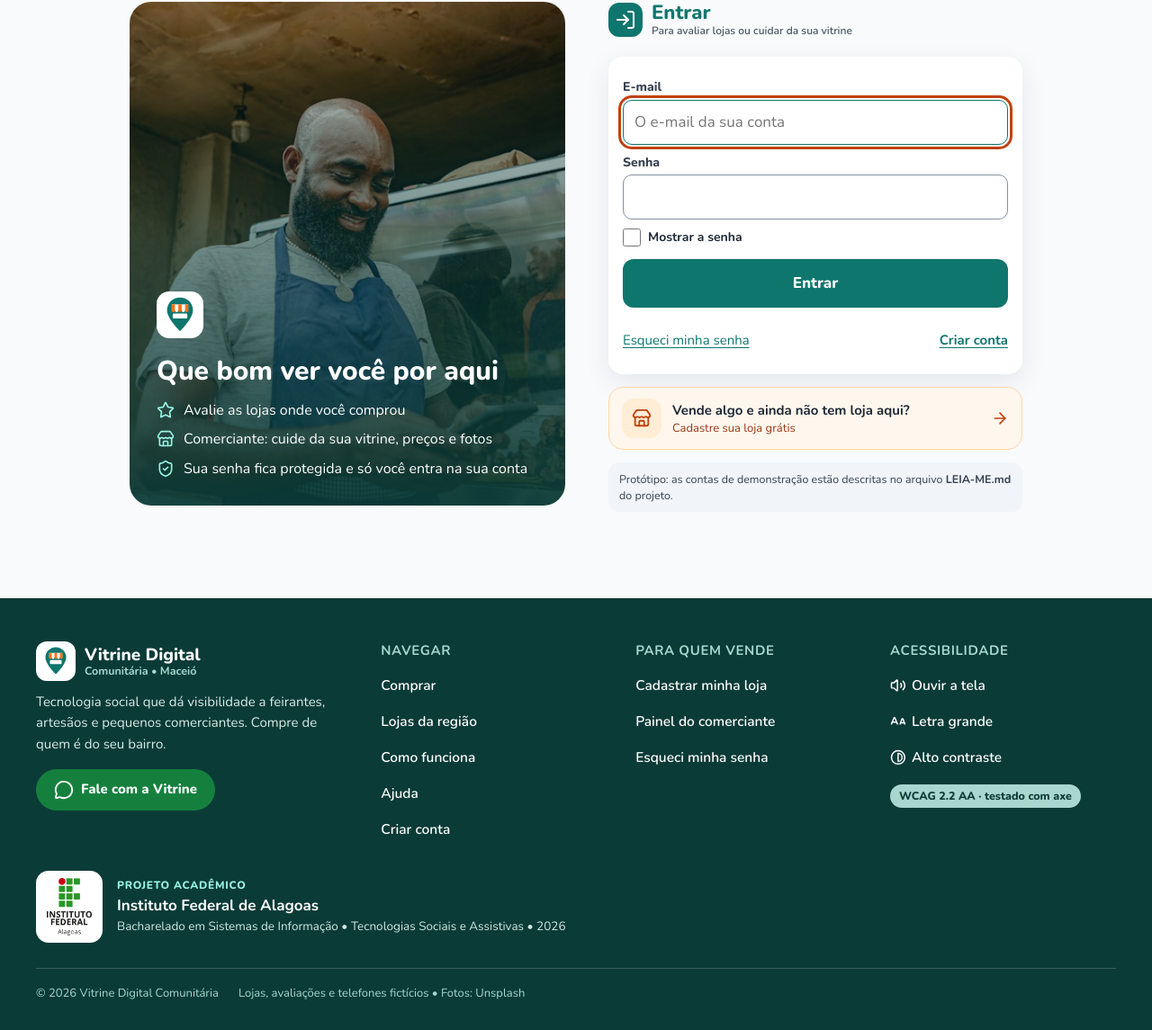
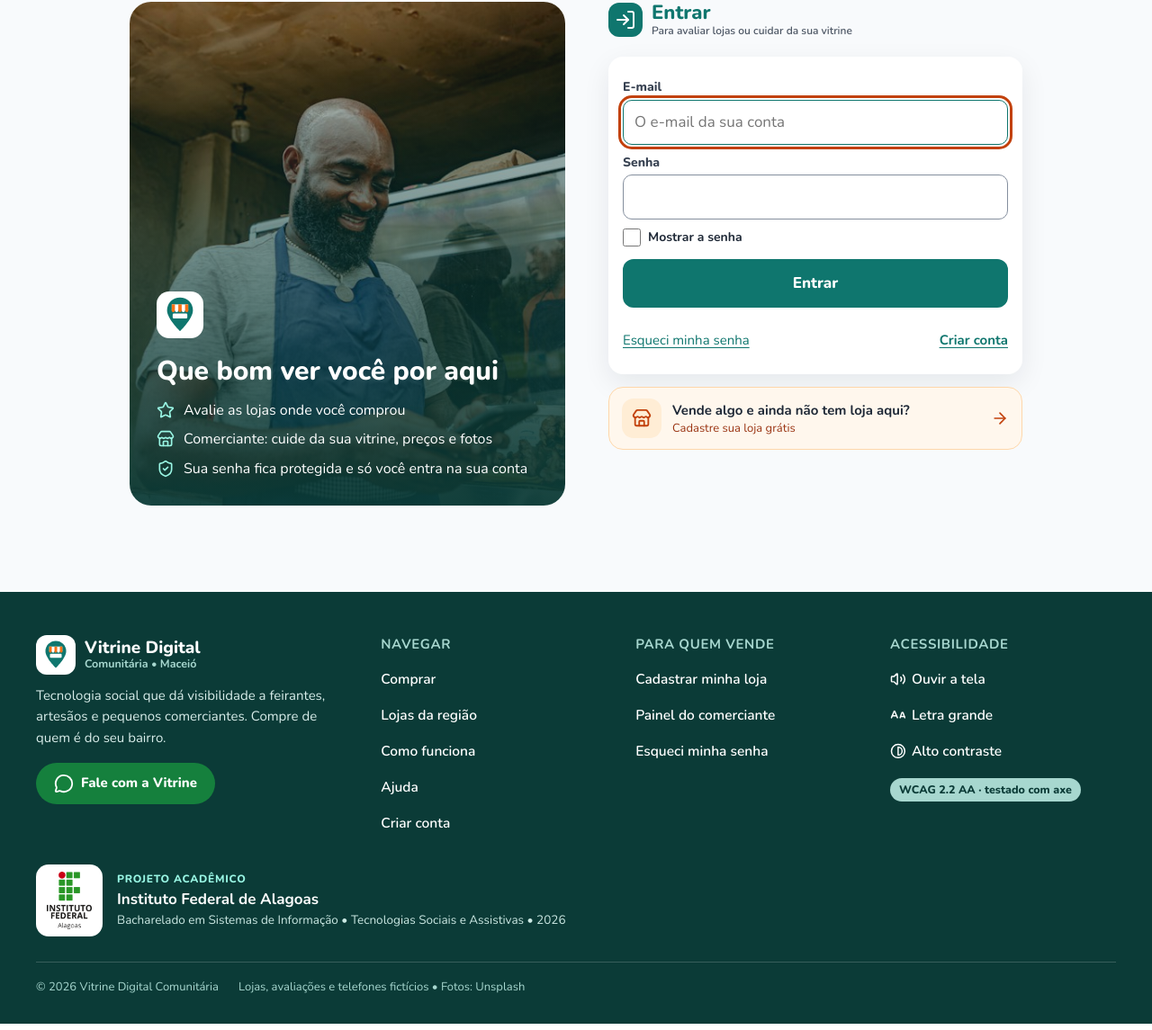
Before and after one commit to DarkCyberZX/vitrine-digital-comunitaria, a Django app: page /entrar/ in a window 1280 px wide. Shown: the part 103-1248 px from the top of the page at 90% size. Run offline with Django 5.2, Linux system fonts and the light colour scheme; some libraries are stand-ins or nearby versions.

Commit message:
Tira o aviso das contas de demonstração da tela Entrar

```diff
--- a/vitrine/templates/registration/login.html
+++ b/vitrine/templates/registration/login.html
@@ -19,7 +19,6 @@
     </div>
   </form>
   <a class="cl-convite" href="{% url 'cadastro_loja' %}"><span class="aa-ic laranja"><i data-lucide="store" class="ic-l" aria-hidden="true"></i></span><span><b>Vende algo e ainda não tem loja aqui?</b><small>Cadastre sua loja grátis</small></span><i data-lucide="arrow-right" class="ic-l" aria-hidden="true"></i></a>
-  <div class="demo">Protótipo: as contas de demonstração estão descritas no arquivo <b>LEIA-ME.md</b> do projeto.</div>
 </section>
 {% endblock %}
 {% block scripts %}
```
